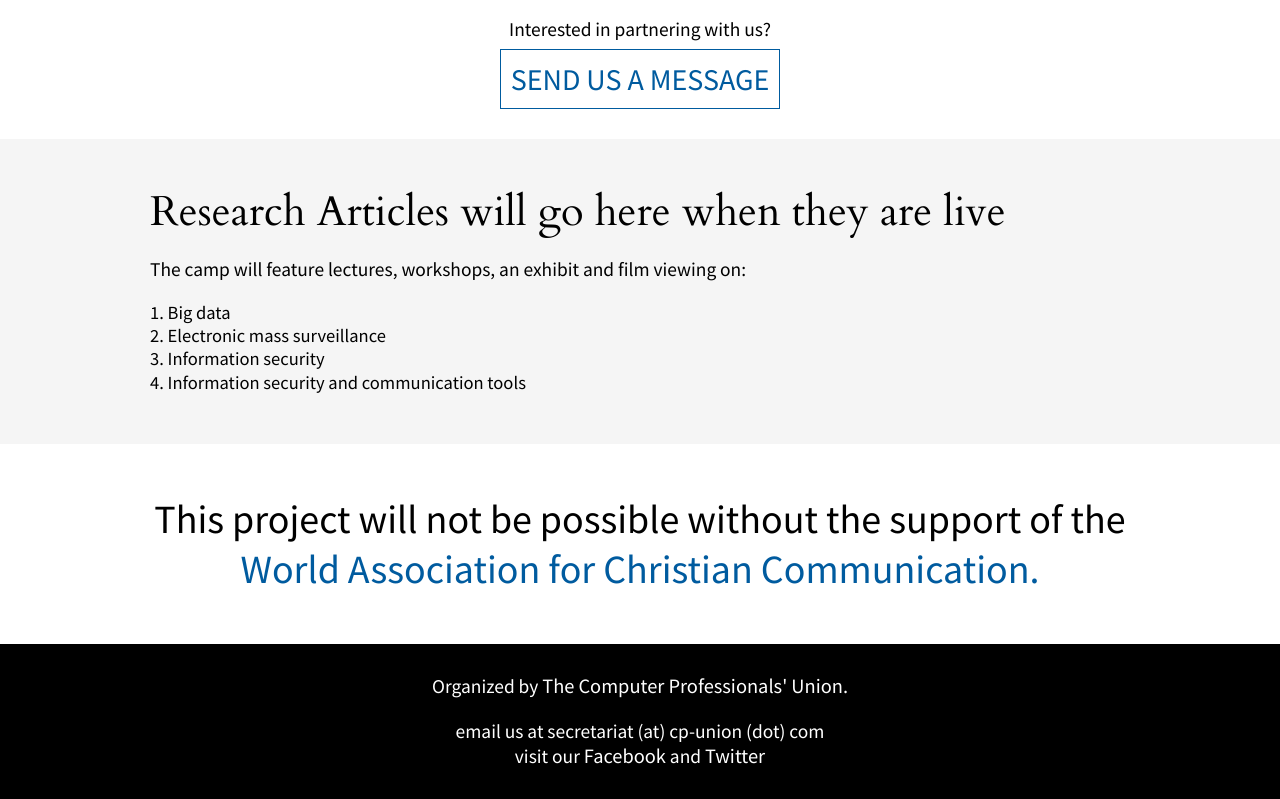
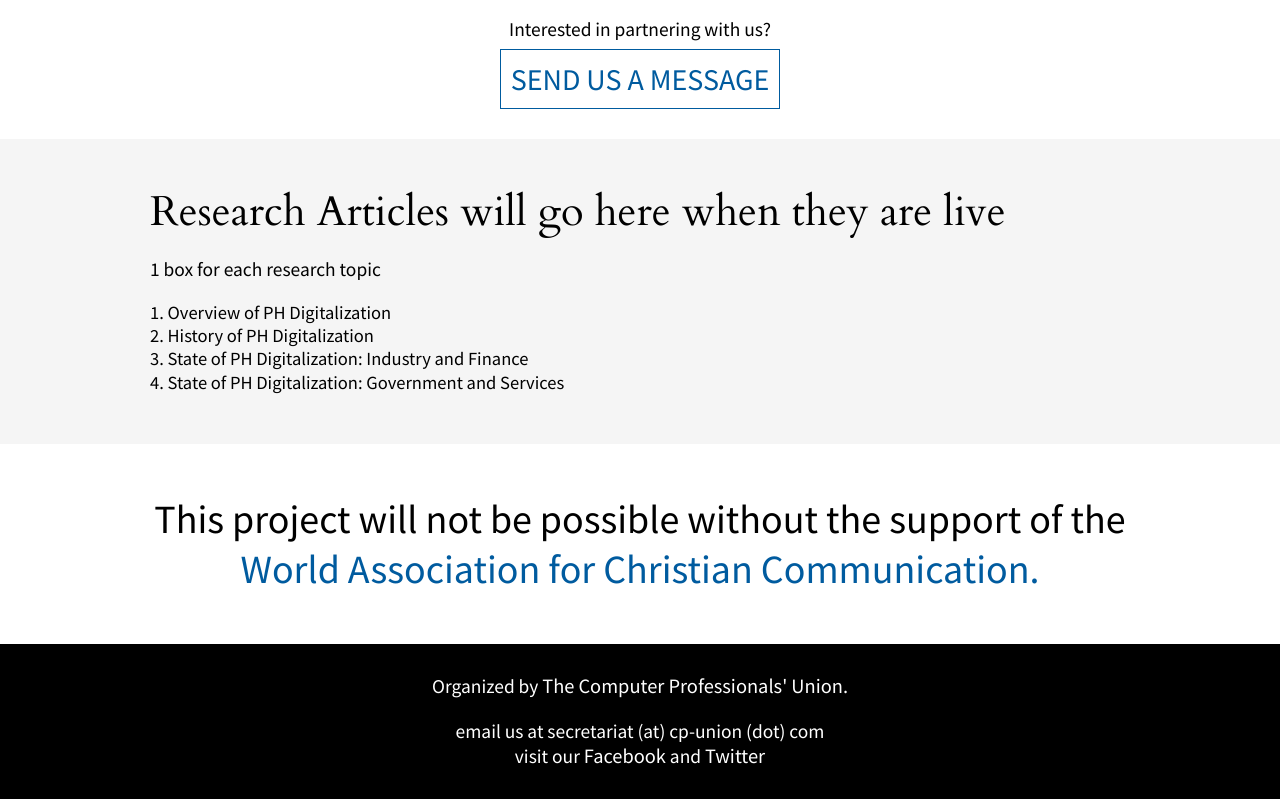
Before and after one commit to random-sampler/random-sampler.github.io, a plain HTML site: page index.html in a window 1280 px wide. Shown: the part 1576-2375 px from the top of the page. Drawn offline with Linux system fonts and the light colour scheme.

Commit message:
changed content

```diff
--- a/index.html
+++ b/index.html
@@ -56,12 +56,12 @@ walled gardens of proprietary platforms and knowledge, hyper-surveillance, lack
 
 <div class="front-page section" id="sec-program">
     <h2>Research Articles will go here when they are live</h2>
-    <p>The camp will feature lectures, workshops, an exhibit and film viewing on:</p>
+    <p>1 box for each research topic</p>
     <ol>
-    <li>1. Big data</li>
-    <li>2. Electronic mass surveillance</li>
-    <li>3. Information security</li>
-    <li>4. Information security and communication tools</li>
+    <li>1. Overview of PH Digitalization</li>
+    <li>2. History of PH Digitalization</li>
+    <li>3. State of PH Digitalization: Industry and Finance</li>
+    <li>4. State of PH Digitalization: Government and Services</li>
     </ol>
     <!--
     <div>
```
